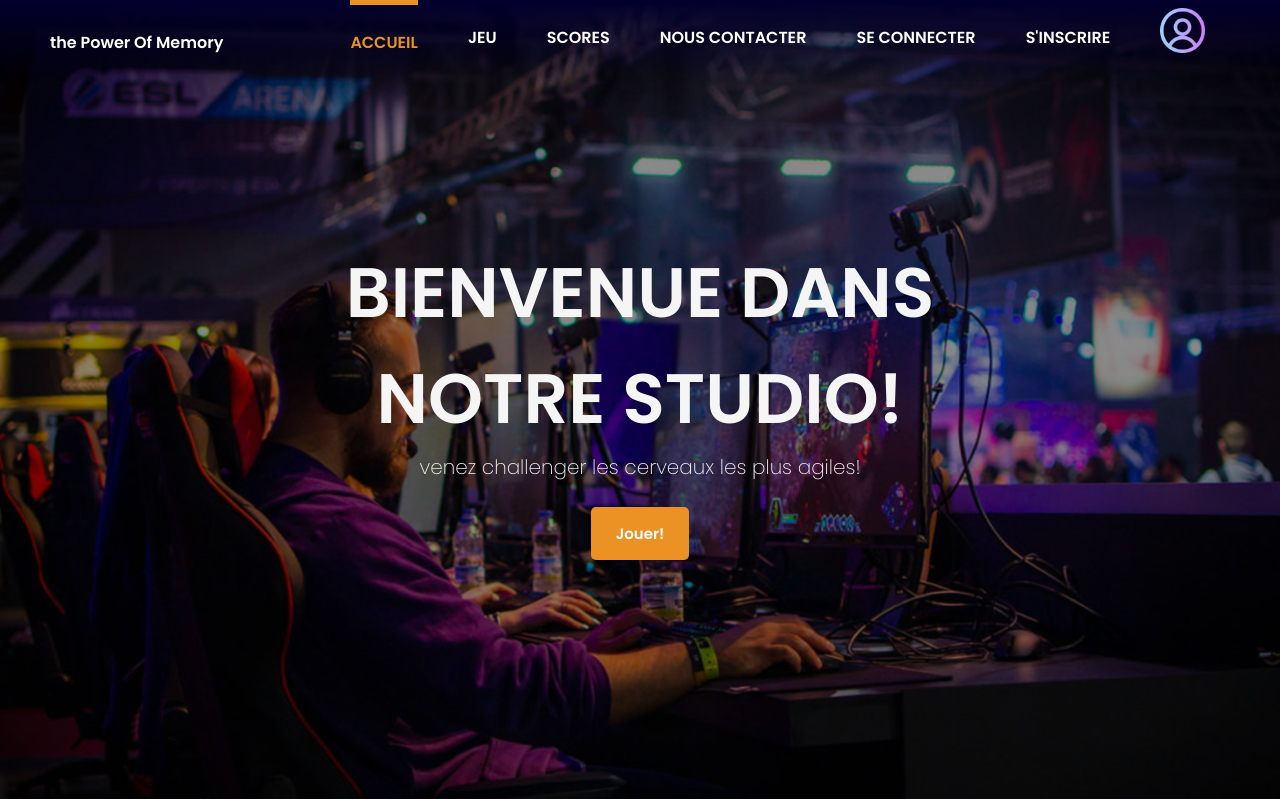
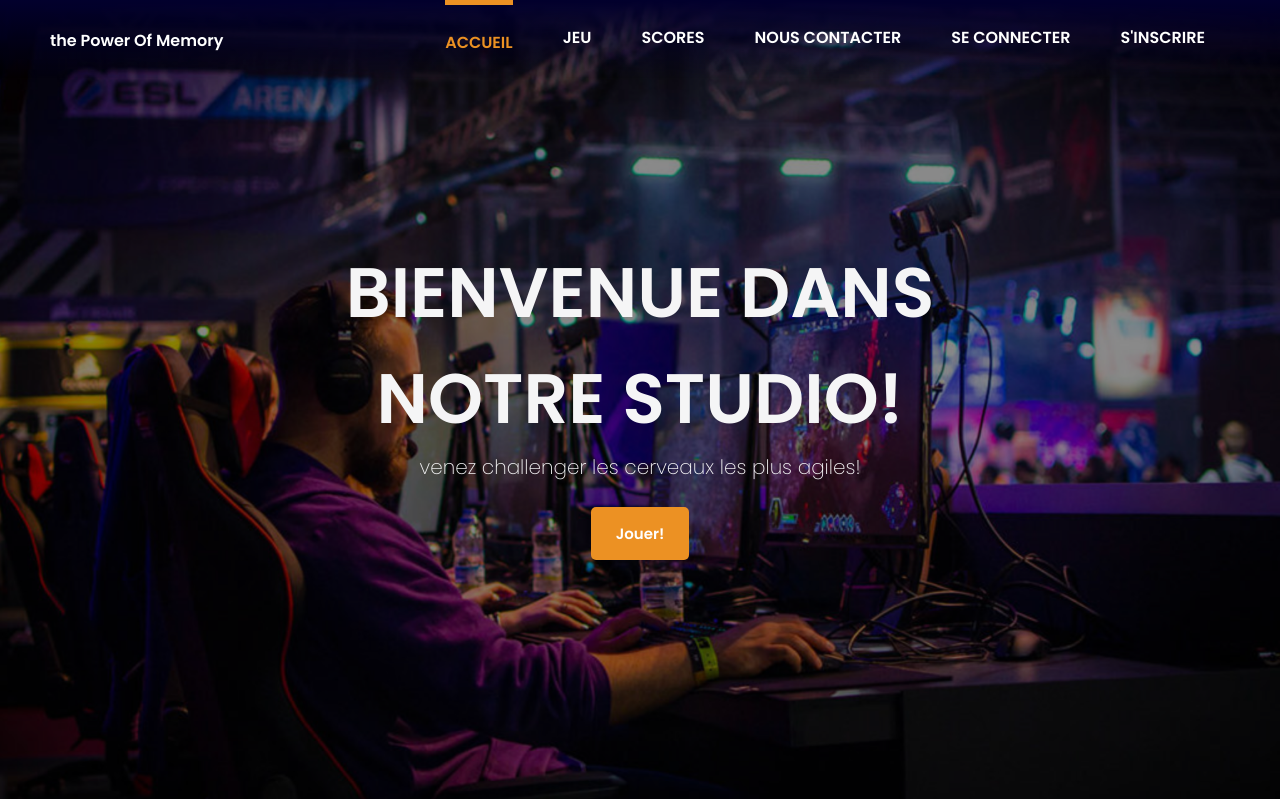
Before and after one commit to RomualdBR/projet-4sem, a PHP site: page /index.php in a window 1280 px wide. Shown: the top 799 px of the page. Run offline with PHP 8.4, Linux system fonts and the light colour scheme; data comes from the database, SQL or seed files in the repository.

Commit message:
ajustement barre de navigation

```diff
--- a/Projet/Partials/Header.php
+++ b/Projet/Partials/Header.php
@@ -76,7 +76,6 @@
                     <li><a href="<?= PROJECT_FOLDER ?>contact.php">NOUS CONTACTER</a></li>
                     <li><a href="<?= PROJECT_FOLDER ?>login.php">SE CONNECTER</a></li>
                     <li><a href="<?= PROJECT_FOLDER ?>register.php">S'INSCRIRE</a></li>
-                    <li><a href="<?= PROJECT_FOLDER ?>MyAccount.php"><img src="<?= PROJECT_FOLDER ?>asset/images/photo_de_profil_MyAccount.png" alt="Photo_de_profil" class="photo_de_profil_myaccount_nav"></a></li>
                 </ul>
             </div>
         </nav>
@@ -92,7 +91,6 @@
                     <li <?php if ($current_page == 'contact.php') : ?> style="border-top: solid; border-top-color: #ec9123; border-width: 5px 0px;" <?php endif; ?>><a href="<?= PROJECT_FOLDER ?>contact.php" <?php if ($current_page == 'contact.php') : ?>style="color:#ec9123;" <?php endif; ?>>NOUS CONTACTER</a></li>
                     <li <?php if ($current_page == 'login.php') : ?> style="border-top: solid; border-top-color: #ec9123; border-width: 5px 0px;" <?php endif; ?>><a href="<?= PROJECT_FOLDER ?>login.php" <?php if ($current_page == 'login.php') : ?>style="color:#ec9123;" <?php endif; ?>>SE CONNECTER</a></li>
                     <li <?php if ($current_page == 'register.php') : ?> style="border-top: solid; border-top-color: #ec9123; border-width: 5px 0px;" <?php endif; ?>><a href="<?= PROJECT_FOLDER ?>register.php" <?php if ($current_page == 'register.php') : ?>style="color:#ec9123;" <?php endif; ?>>S'INSCRIRE</a></li>
-                    <li <?php if ($current_page == 'MyAccount.php') : ?> style="border-top: solid; border-top-color: #ec9123; border-width: 5px 0px;" <?php endif; ?>><a href="<?= PROJECT_FOLDER ?>MyAccount.php"><img src="<?= PROJECT_FOLDER ?>asset/images/photo_de_profil_MyAccount.png" alt="Photo_de_profil" class="photo_de_profil_myaccount_nav"></a></li>
                 </ul>
             </div>
         </nav>
```
